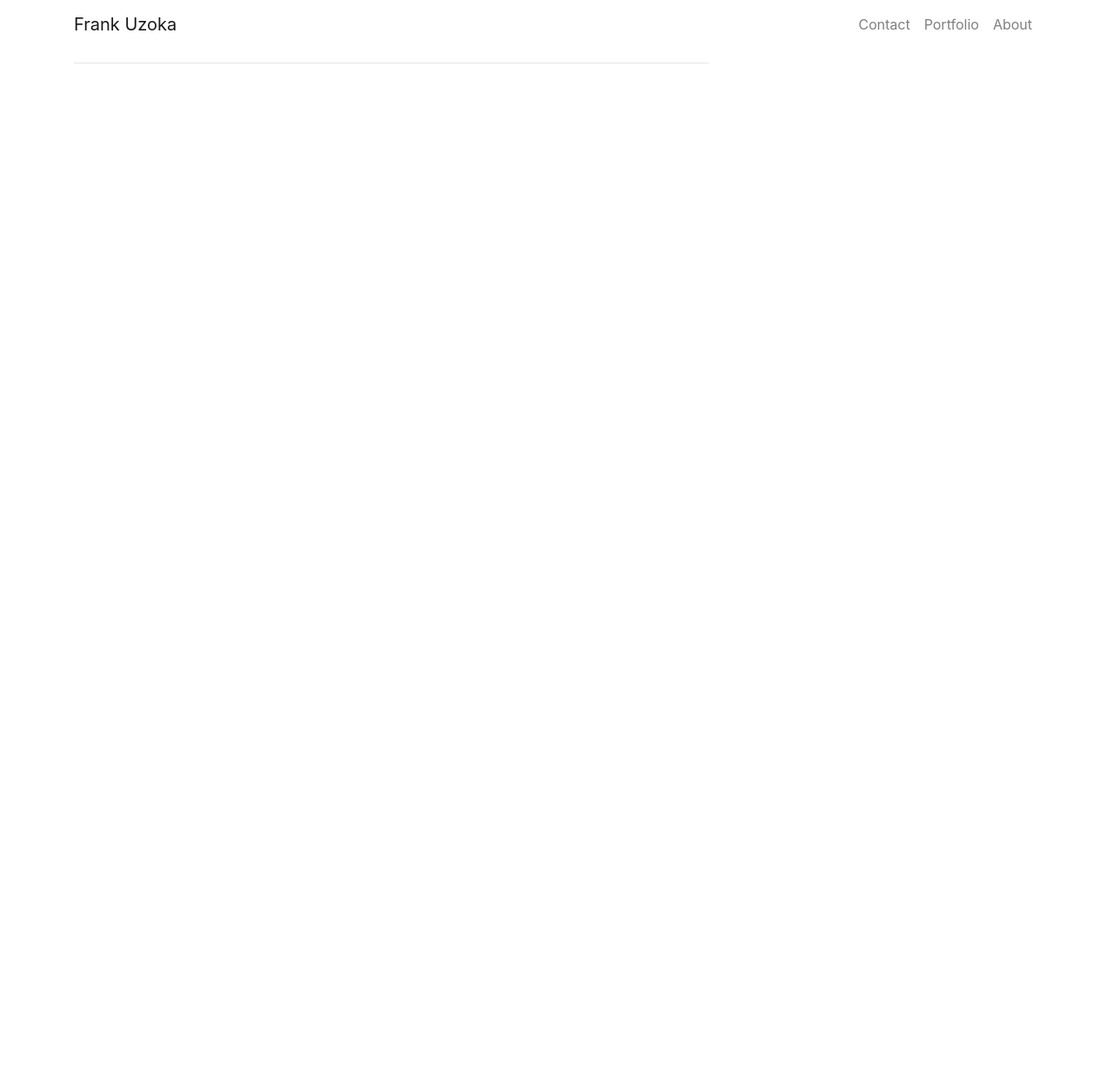
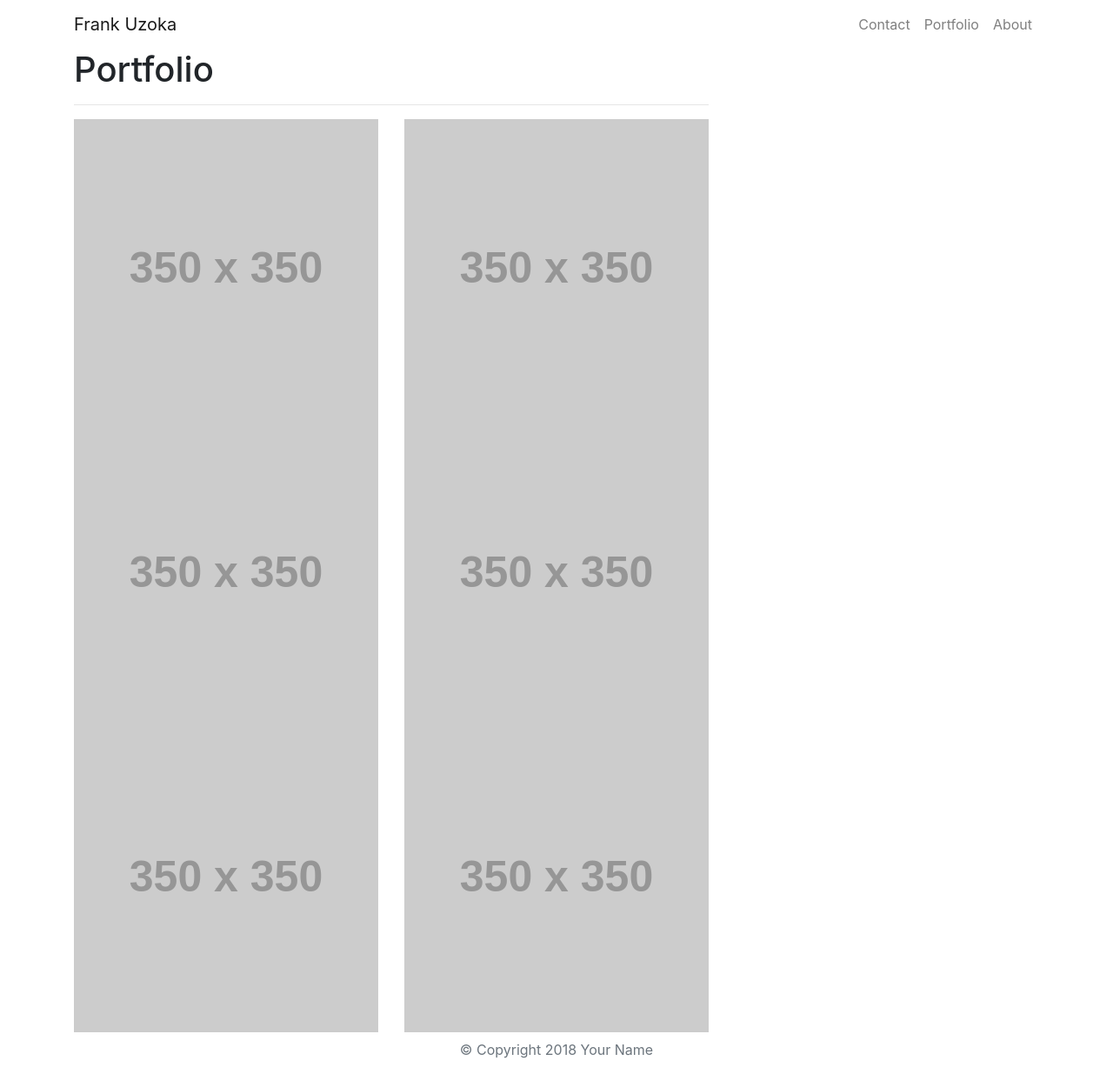
Before and after one commit to unbeatablesites/BootStrap-Practice, a plain HTML site: page portfolio.html in a window 1280 px wide. Shown: the whole page at 87% size. Before the commit the page ends 800 px from the top, so only its background shows below. Drawn offline with nearby package versions, Linux system fonts and the light colour scheme; placeholder pictures from the web are drawn by us.

Commit message:
Format Portfolio

```diff
--- a/portfolio.html
+++ b/portfolio.html
@@ -47,12 +47,67 @@
         <div class="col-md-8">
           <article class="block">
             <h1 class="block-header">
+              Portfolio
               <hr />
+              <div class="row">
+                <div class="col-sm-6 col-md-12 col-lg-6">
+                  <img
+                    class="img-fluid port-image"
+                    src="https://via.placeholder.com/350x350"
+                    alt=""
+                  />
+                </div>
+                <div class="col-sm-6 col-md-12 col-lg-6">
+                  <img
+                    class="img-fluid port-image"
+                    src="https://via.placeholder.com/350x350"
+                    alt=""
+                  />
+                </div>
+              </div>
+              <div class="row">
+                <div class="col-sm-6 col-md-12 col-lg-6">
+                  <img
+                    class="img-fluid port-image"
+                    src="https://via.placeholder.com/350x350"
+                    alt=""
+                  />
+                </div>
+                <div class="col-sm-6 col-md-12 col-lg-6">
+                  <img
+                    class="img-fluid port-image"
+                    src="https://via.placeholder.com/350x350"
+                    alt=""
+                  />
+                </div>
+              </div>
+              <div class="row">
+                <div class="col-sm-6 col-md-12 col-lg-6">
+                  <img
+                    class="img-fluid port-image"
+                    src="https://via.placeholder.com/350x350"
+                    alt=""
+                  />
+                </div>
+                <div class="col-sm-6 col-md-12 col-lg-6">
+                  <img
+                    class="img-fluid port-image"
+                    src="https://via.placeholder.com/350x350"
+                    alt=""
+                  />
+                </div>
+              </div>
             </h1>
           </article>
         </div>
       </main>
     </div>
+    <footer class="footer">
+      <div class="two-toned-footer-color"></div>
+      <p class="text-muted text-muted-footer text-center">
+        &copy; Copyright 2018 Your Name
+      </p>
+    </footer>
   </body>
   <script
     src="https://code.jquery.com/jquery-3.4.1.slim.min.js"
```
Also changed, not shown: index.html (+1 -1 lines).
